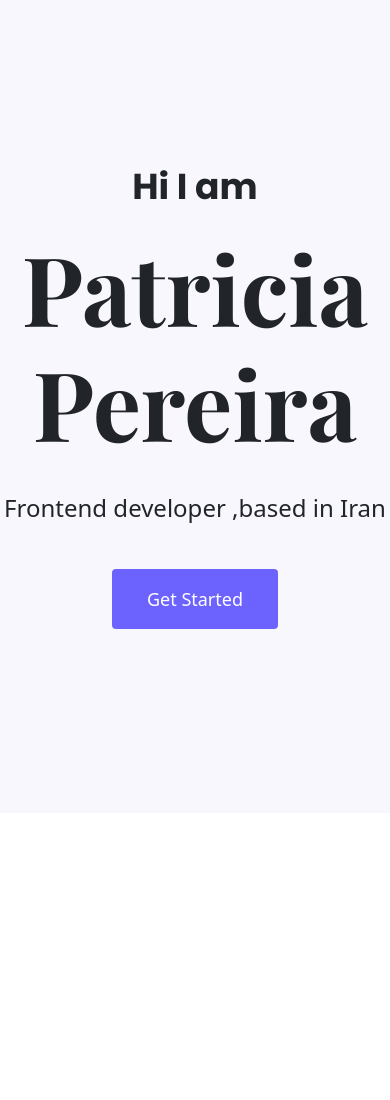
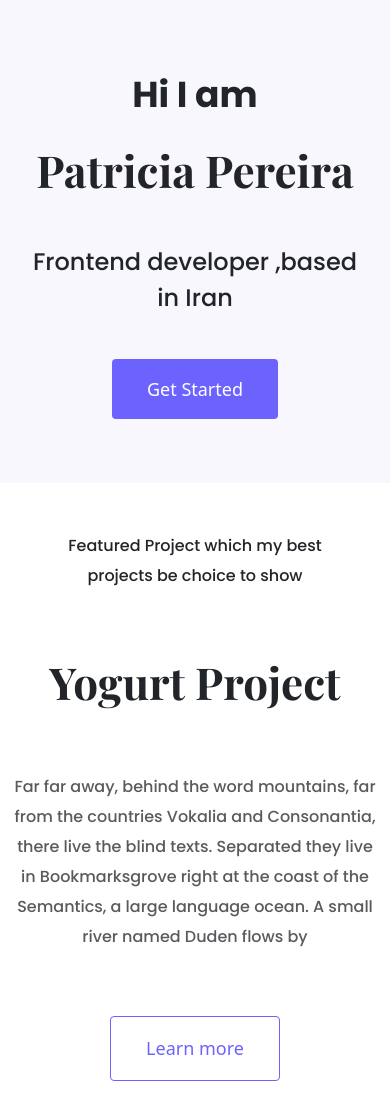
Before and after one commit to h4nie/portfolio-project, a plain HTML site: page index.html in a window 390 px wide. Shown: the top 1100 px of the page. Before the commit the page ends 844 px from the top, so only its background shows below. Drawn offline with nearby package versions, Linux system fonts and the light colour scheme.

Commit message:
Added homepage content design

```diff
--- a/index.html
+++ b/index.html
@@ -36,5 +36,61 @@
       <h2>Frontend developer ,based in Iran</h2>
       <div><a href="#">Get Started</a></div>
     </div>
+    <p class="m-5 text-center">
+      Featured Project which my best projects be choice to show
+    </p>
+    <div class="container">
+      <div class="row mb-5">
+        <div class="col d-none d-lg-block">
+          <img src="/images/yogurt.png" alt="" class="img-fluid" />
+        </div>
+        <div class="col">
+          <div class="project-desciption">
+            <h2 class="mb-5">Yogurt Project</h2>
+            <p class="opacity-75">
+              Far far away, behind the word mountains, far from the countries
+              Vokalia and Consonantia, there live the blind texts. Separated
+              they live in Bookmarksgrove right at the coast of the Semantics, a
+              large language ocean. A small river named Duden flows by
+            </p>
+            <a href="#" class="btn btn-branding mt-5">Learn more</a>
+          </div>
+        </div>
+      </div>
+      <div class="row mb-5">
+        <div class="col">
+          <div class="project-desciption">
+            <h2 class="mb-5">Weather App</h2>
+            <p class="opacity-75">
+              Far far away, behind the word mountains, far from the countries
+              Vokalia and Consonantia, there live the blind texts. Separated
+              they live in Bookmarksgrove right at the coast of the Semantics, a
+              large language ocean. A small river named Duden flows by
+            </p>
+            <a href="#" class="btn btn-branding mt-5">Learn more</a>
+          </div>
+        </div>
+        <div class="col d-none d-lg-block">
+          <img src="/images/weather.png" alt="" class="img-fluid" />
+        </div>
+      </div>
+      <div class="row">
+        <div class="col d-none d-lg-block">
+          <img src="/images/dictionary.png" alt="" class="img-fluid" />
+        </div>
+        <div class="col">
+          <div class="project-desciption">
+            <h2 class="mb-5">Dictionary App</h2>
+            <p class="opacity-75">
+              Far far away, behind the word mountains, far from the countries
+              Vokalia and Consonantia, there live the blind texts. Separated
+              they live in Bookmarksgrove right at the coast of the Semantics, a
+              large language ocean. A small river named Duden flows by
+            </p>
+            <a href="#" class="btn btn-branding mt-5">Learn more</a>
+          </div>
+        </div>
+      </div>
+    </div>
   </body>
 </html>
--- a/src/style.css
+++ b/src/style.css
@@ -1,8 +1,17 @@
-h1 {
+h1,
+h2 {
   font-family: "Playfair Display", serif;
+}
+h2 {
+  font-weight: 700;
+  font-size: 64px;
+  line-height: 85px;
 }
 p {
   font-family: "Poppins", sans-serif;
+  font-weight: 400;
+  font-size: 16px;
+  line-height: 30px;
 }
 
 .hero {
@@ -21,6 +30,7 @@ p {
 .hero h2 {
   font-size: 24px;
   font-weight: 400;
+  font-family: "Poppins", sans-serif;
   line-height: 36px;
   margin: 30px 0 60px;
 }
@@ -33,3 +43,31 @@ p {
   font-size: 18px;
   font-weight: 500;
 }
+.btn-branding {
+  color: #6c63ff;
+  border: 1px solid #6c63ff;
+  text-decoration: none;
+  padding: 18px 35px;
+  border-radius: 4px;
+  font-size: 18px;
+  font-weight: 500;
+}
+.project-desciption {
+  padding: 120px 60px;
+}
+@media (max-width: 991px) {
+  h2 {
+    font-size: 44px;
+  }
+  .hero {
+    padding: 80px 20px;
+  }
+  .hero h1 {
+    font-size: 44px;
+    line-height: 2;
+  }
+  .project-desciption {
+    padding: 0;
+    text-align: center;
+  }
+}
```
Also changed, not shown: images/dictionary.png (added), images/weather.png (added), images/yogurt.png (added), 2 other files.
